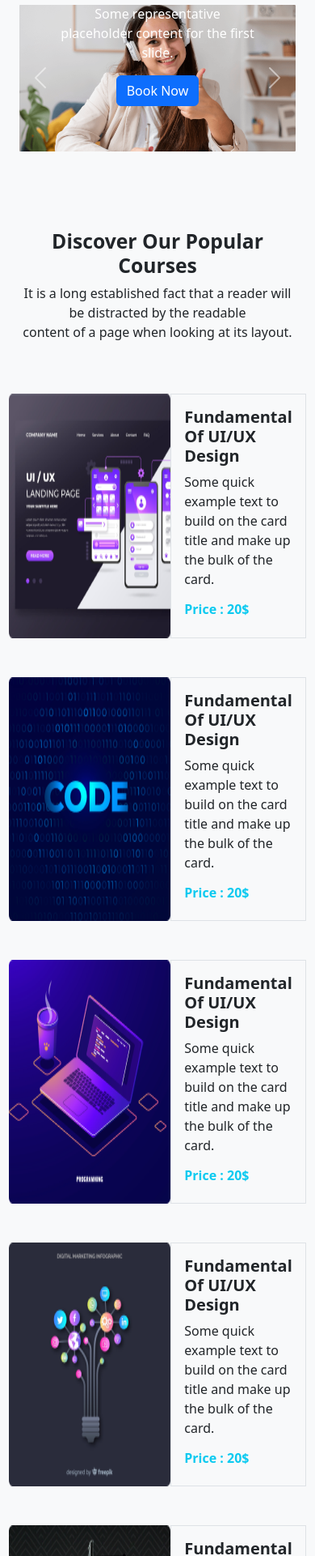
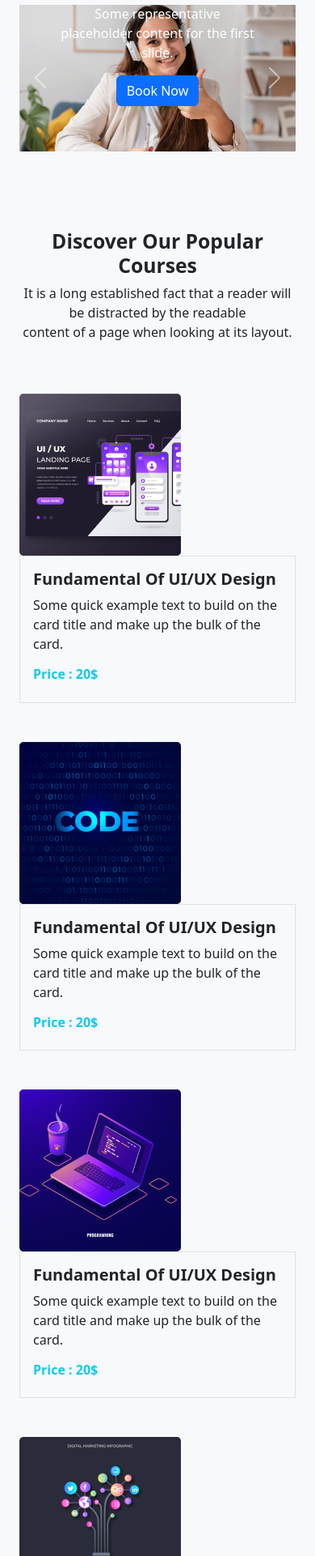
Before and after one commit to ShakurUrRahman/dev-Arena, a plain HTML site: page index.html in a window 390 px wide. Shown: the part 79-2000 px from the top of the page at 81% size. Drawn offline with nearby package versions, Linux system fonts and the light colour scheme.

Commit message:
first section responsive

```diff
--- a/Styles/styles.css
+++ b/Styles/styles.css
@@ -1,4 +1,5 @@
-.course-image {
-    width: 200px;
-    height: 200px;
-}
+/* @media screen and (max-width:576) {
+    .course-image {
+        width: 100%;
+    }
+} */
--- a/index.html
+++ b/index.html
@@ -104,8 +104,8 @@
 
             <!-- Courses -->
             <section class="row gy-5 pt-5">
-                <div class="col-md-6 d-flex justify-content-center">
-                    <img src="images/course/course-1.png" alt="">
+                <div class="col-lg-6 col-md-12 d-md-flex  justify-content-center">
+                    <img src="images/course/course-1.png" class="width: auto" alt="">
                     <div class="p-3 border">
                         <h3 class="fs-5 fw-bold">Fundamental Of UI/UX Design</h3>
                         <p>Some quick example text to build on the card title
@@ -113,7 +113,7 @@
                         <h4 class="fs-6 fw-bold text-info ">Price : 20$</h4>
                     </div>
                 </div>
-                <div class="col-md-6 d-flex justify-content-center">
+                <div class="col-lg-6 col-md-12 d-md-flex  justify-content-center">
                     <img src="images/course/course-2.png" alt="">
                     <div class="p-3 border">
                         <h3 class="fs-5 fw-bold">Fundamental Of UI/UX Design</h3>
@@ -122,7 +122,7 @@
                         <h4 class="fs-6 fw-bold text-info ">Price : 20$</h4>
                     </div>
                 </div>
-                <div class="col-md-6 d-flex justify-content-center">
+                <div class="col-lg-6 col-md-12 d-md-flex  justify-content-center">
                     <img src="images/course/course-3.png" alt="">
                     <div class="p-3 border">
                         <h3 class="fs-5 fw-bold">Fundamental Of UI/UX Design</h3>
@@ -131,7 +131,7 @@
                         <h4 class="fs-6 fw-bold text-info ">Price : 20$</h4>
                     </div>
                 </div>
-                <div class="col-md-6 d-flex justify-content-center">
+                <div class="col-lg-6 col-md-12 d-md-flex  justify-content-center">
                     <img src="images/course/course-4.png" alt="">
                     <div class="p-3 border">
                         <h3 class="fs-5 fw-bold">Fundamental Of UI/UX Design</h3>
@@ -140,7 +140,7 @@
                         <h4 class="fs-6 fw-bold text-info ">Price : 20$</h4>
                     </div>
                 </div>
-                <div class="col-md-6 d-flex justify-content-center">
+                <div class="col-lg-6 col-md-12 d-md-flex  justify-content-center">
                     <img src="images/course/course-5.png" alt="">
                     <div class="p-3 border">
                         <h3 class="fs-5 fw-bold">Fundamental Of UI/UX Design</h3>
@@ -149,7 +149,7 @@
                         <h4 class="fs-6 fw-bold text-info ">Price : 20$</h4>
                     </div>
                 </div>
-                <div class="col-md-6 d-flex justify-content-center">
+                <div class="col-lg-6 col-md-12 d-md-flex  justify-content-center">
                     <img src="images/course/course-6.png" alt="">
                     <div class="p-3 border">
                         <h3 class="fs-5 fw-bold">Fundamental Of UI/UX Design</h3>
```
